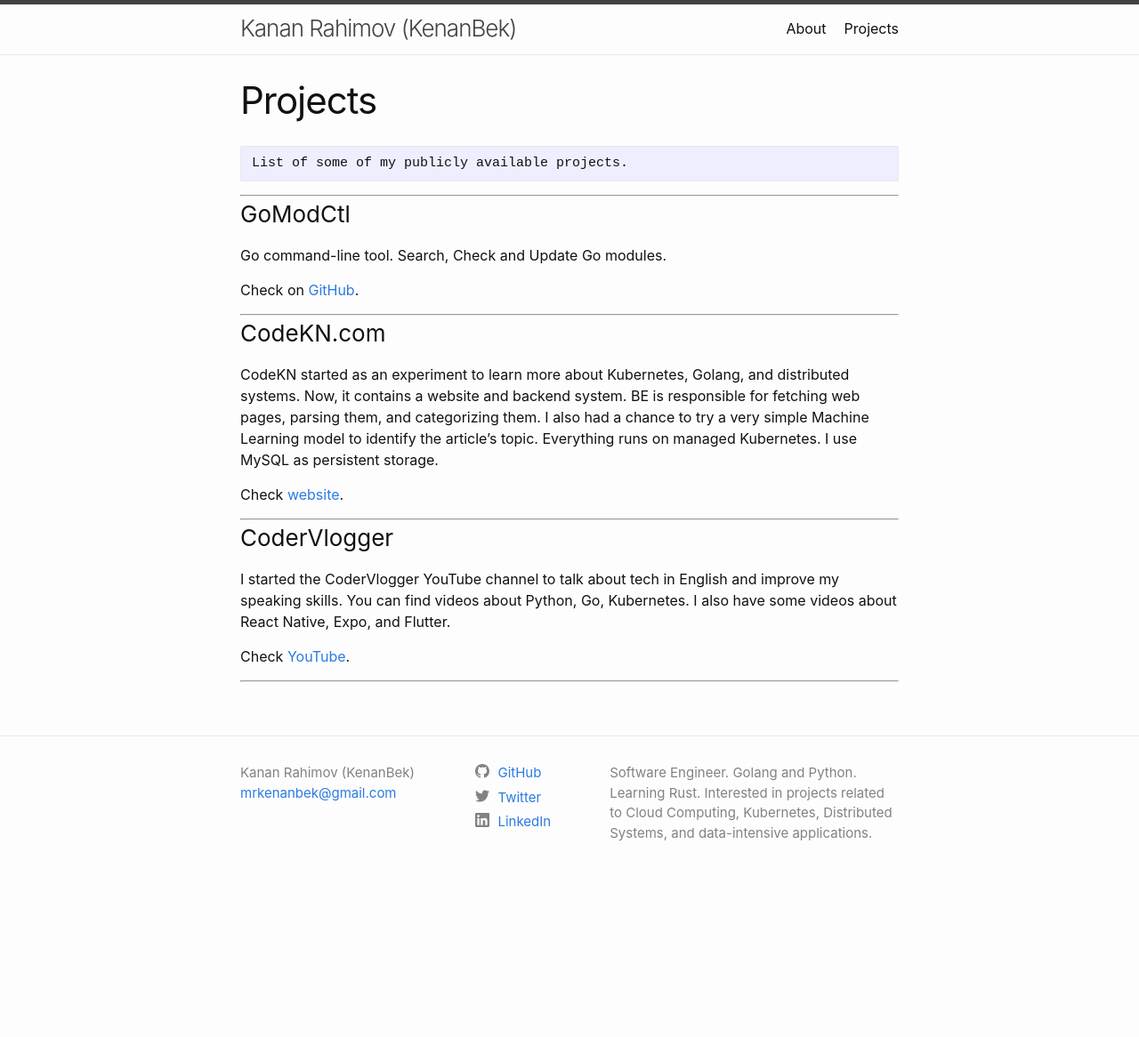
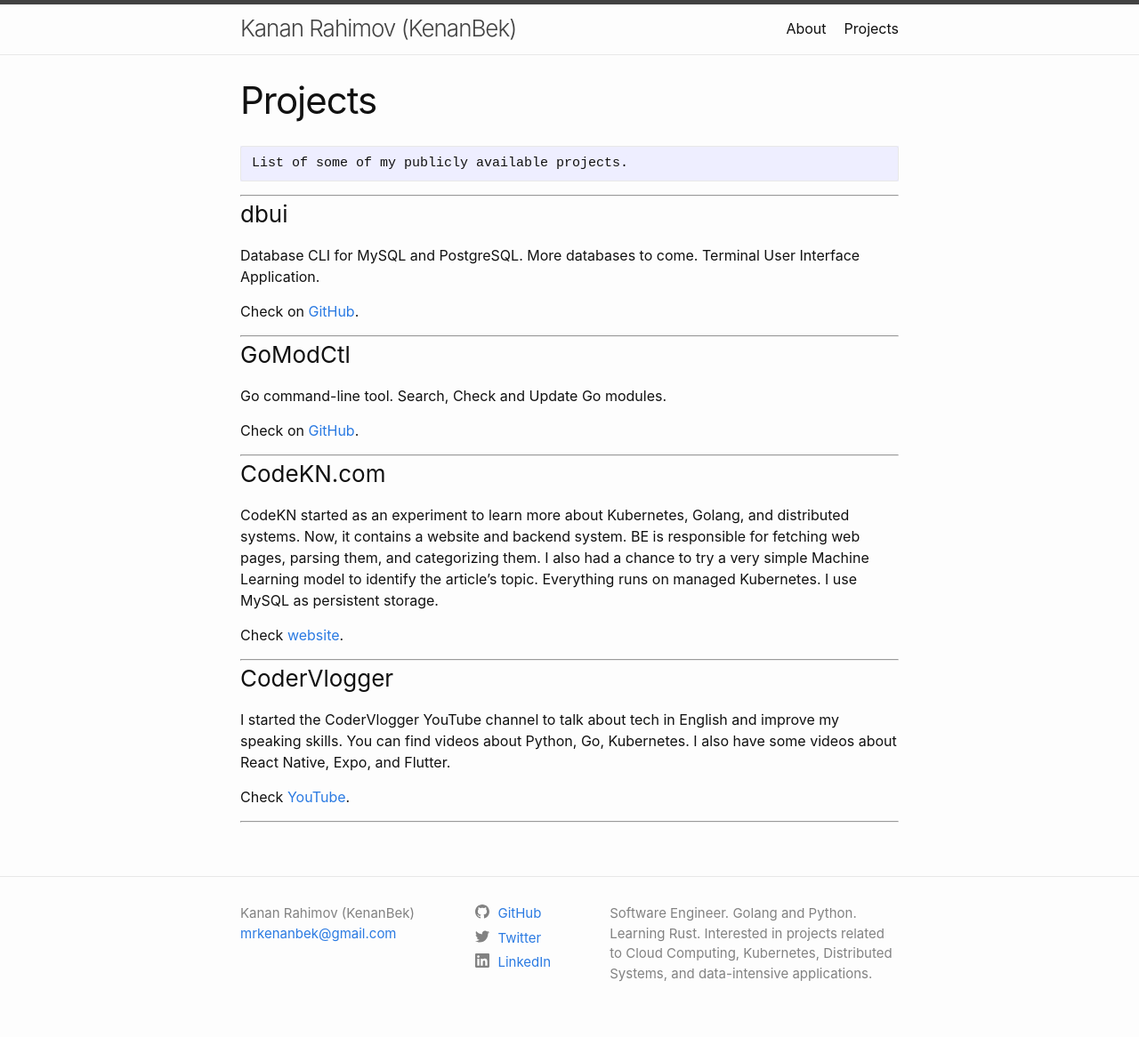
Before and after one commit to KenanBek/kenanbek.github.io, a Jekyll site: the page built from projects.md, in a window 1280 px wide. Shown: the whole page at 89% size. Built offline with Jekyll 4.4.1, drawn with Linux system fonts in a browser that asks for light colours; before the commit the page ends 1008 px from its top, so only the background shows below that.

Commit message:
update projects

````diff
--- a/projects.md
+++ b/projects.md
@@ -11,6 +11,14 @@ sitemap:
 ```
 List of some of my publicly available projects.
 ```
+
+---
+
+### dbui
+
+Database CLI for MySQL and PostgreSQL. More databases to come. Terminal User Interface Application.
+
+Check on [GitHub](https://github.com/kenanbek/dbui).
 
 ---
 
````
